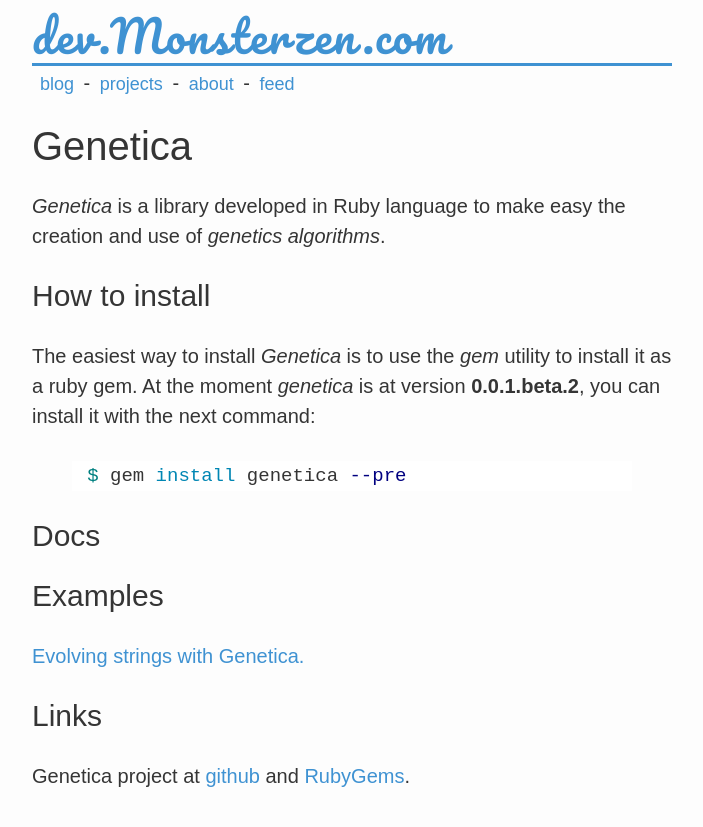
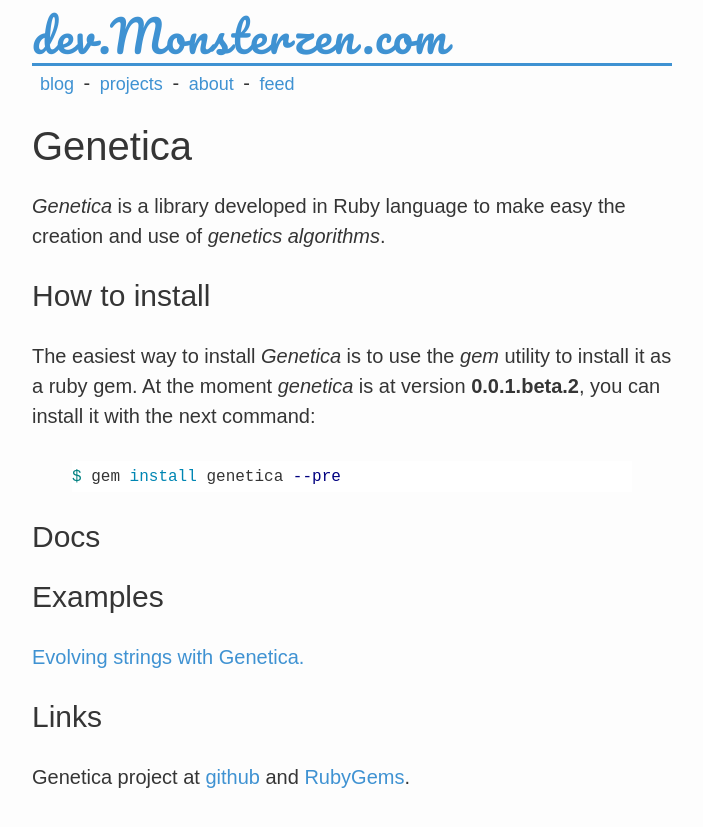
Before and after one commit to jfcalvo/jfcalvo.github.com, a Jekyll site: the page built from projects/genetica.markdown, in a window 1280 px wide. Shown: the top 827 px of the page, without its empty margins (288-991 px from the left). Built offline with Jekyll 4.4.1, drawn with Linux system fonts in a browser that asks for light colours; some web fonts are replaced.

Commit message:
Modified code and pre css style.

```diff
--- a/media/css/aal.css
+++ b/media/css/aal.css
@@ -59,6 +59,8 @@ sup {font-size: .834em; line-height: 1em; vertical-align: super;}
 
 tt,code,kbd,samp,pre {font-size: 1em; font-family: "Courier New", Courier, monospace;}
 
+pre { overflow: auto; width: 640px;}
+
 /* Table styles */
 table {border-collapse: collapse; border-spacing: 0; margin: 0 0 1.5em;}
 caption {text-align: left;}
--- a/media/css/ui.css
+++ b/media/css/ui.css
@@ -7,7 +7,7 @@ body h1, body h2, body h3, body h4, body h5, body h6 { font-weight: normal }
 body h1 { font-size: 40px; }
 body h2 { font-size: 30px; }
 
-code { font-size: 19px; margin-left: 0.8em; }
+code { font-size: 16px; }
 
 #wrap {
   width: 640px;
```
